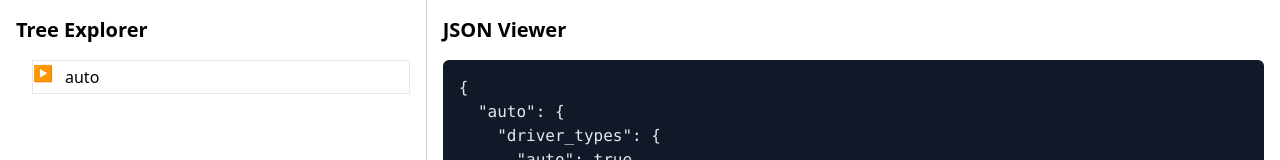
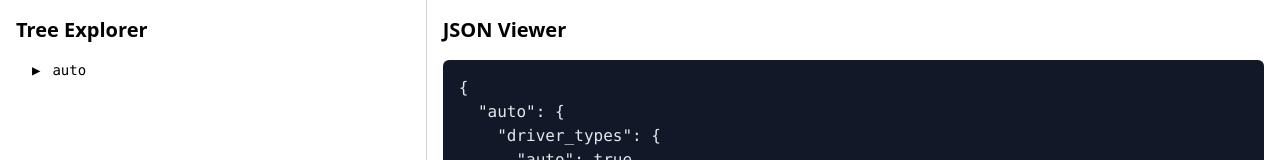
Before and after one commit to rifatr/TreeExplorer, a React (Vite) app: page / in a window 1280 px wide. Shown: the top 160 px of the page. Built offline with nearby package versions, Linux system fonts and the light colour scheme.

Commit message:
Add delete button

```diff
--- a/src/components/TreeNode.tsx
+++ b/src/components/TreeNode.tsx
@@ -20,9 +20,15 @@ const TreeNode = ({
     const isSelected = JSON.stringify(currentPath) === JSON.stringify(selectedPath);
 
     return (
-        <div className="ml-4 mb-2 border">
+        <div className="pl-4 relative">
+            {/* Vertical guide line except the root component */}
+            {currentPath.length > 1 && (
+                <div className="absolute left-[4px] top-0 bottom-0 border-l border-gray-300"></div>
+            )}
+
+            <div className="flex justify-between">
                 <div
-                className={`flex items-center gap-1 cursor-pointer
+                    className={`flex items-center gap-1 cursor-pointer mb-4
                         ${isSelected ? "font-semibold text-blue-600" : ""}`}
                     onClick = {() => {
                         setExpanded(!expanded);
@@ -31,7 +37,7 @@ const TreeNode = ({
                 >
                     {
                         hasChildren ? (
-                        <span className="mr-2 mb-2">{expanded ? "▼" : "▶"}</span>
+                            <span className="mr-2">{expanded ? "▼" : "▶"}</span>
                         ) : (
                             <span className="inline-block"></span>
                         )
@@ -39,6 +45,22 @@ const TreeNode = ({
                     <span>{label}</span>
                 </div>
 
+                {/* Delete button except the root */}
+                {currentPath.length > 1 && (
+                    <button
+                        onClick={(e) => {
+                        e.stopPropagation();
+                        console.log(currentPath);
+                        }}
+                        className="w-5 h-5 rounded-full bg-red-500 text-white text-xs flex items-center justify-center hover:bg-red-600"
+                    >
+                        −
+                    </button>
+                )}
+            </div>
+            {/* Node row */}
+
+            {/* Children */}
             {
                 expanded &&
                 hasChildren &&
--- a/src/components/TreeView.tsx
+++ b/src/components/TreeView.tsx
@@ -8,7 +8,7 @@ interface Props {
 
 const TreeView = ({ data, selectedPath, onSelectNode }: Props) => {
   return (
-    <div>
+    <div className="text-sm font-mono select-none">
         {
             Object.entries(data).map(([key, value]) => (
                 <TreeNode
```
Lines whose indentation alone changed are shown as unchanged.
